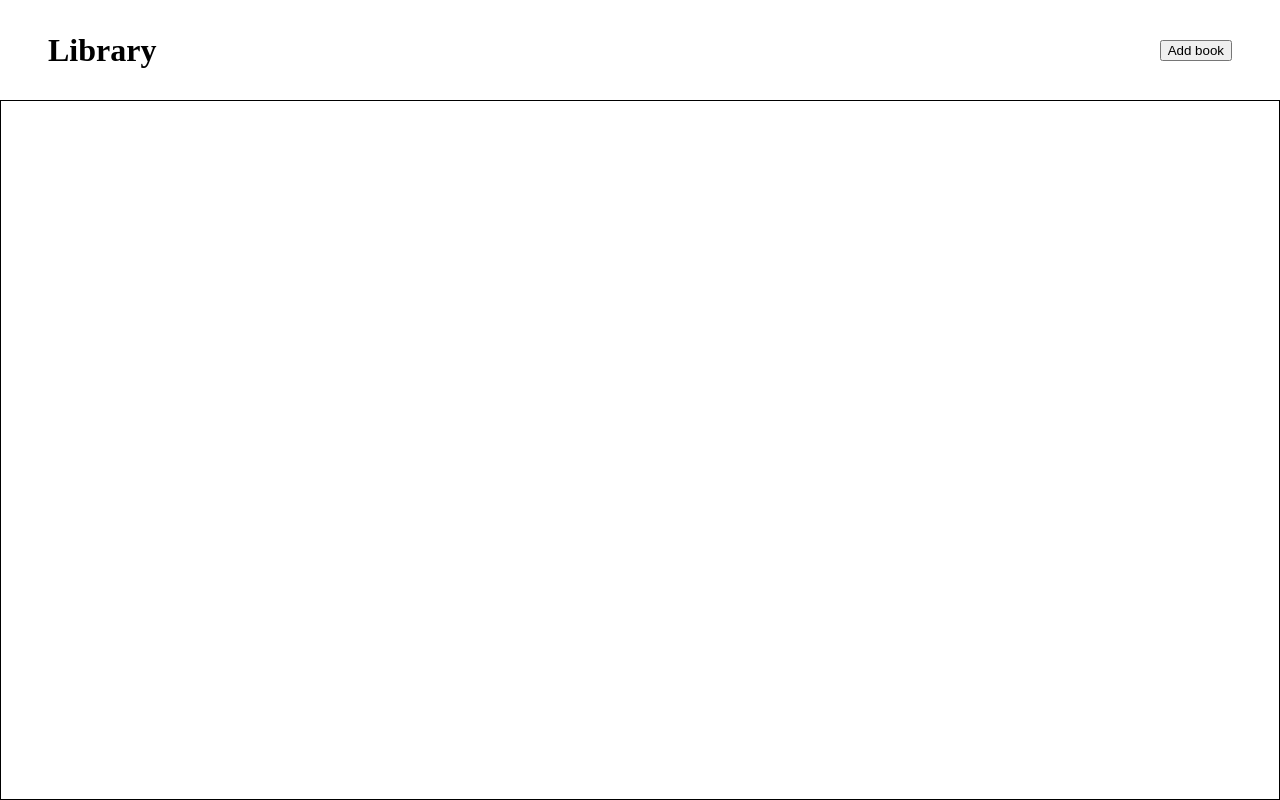
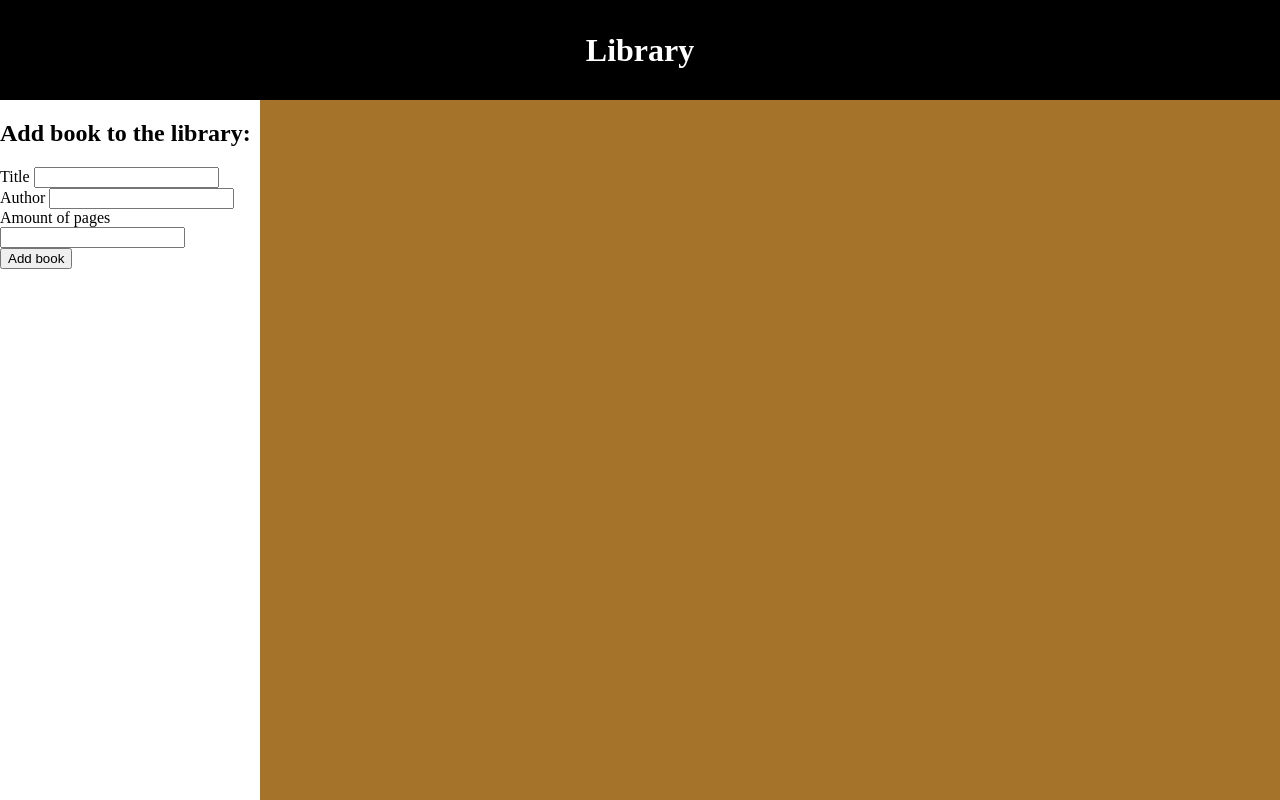
Before and after one commit to swos13/library, a plain HTML site: page index.html in a window 1280 px wide. Drawn offline with Linux system fonts and the light colour scheme.

Commit message:
Add basic layout

```diff
--- a/index.html
+++ b/index.html
@@ -10,8 +10,23 @@
     <script src="script.js"></script>
     <div class="header">
         <h1>Library</h1>
+    </div>
+    <form action="index.html" method="get">
+        <h2>Add book to the library:</h2>
+        <div class="input-row">
+            <label for="title">Title</label>
+            <input type="text" id="title">
+        </div>
+        <div class="input-row">
+            <label for="author">Author</label>
+            <input type="text" id="author">
+        </div>
+        <div class="input-row">
+            <label for="pages">Amount of pages</label>
+            <input type="text" id="pages">
+        </div>
         <button class="add">Add book</button>
-    </div>
+    </form>
     <div class="books-container">
 
     </div>
--- a/script.js
+++ b/script.js
@@ -1,3 +1,4 @@
+const addButton = document.querySelector(".add");
 const library = [];
 
 function Book(name, author, pages){
@@ -9,3 +10,7 @@ function Book(name, author, pages){
 function addBookToLibrary(book){
     library.push(book);
 }
+
+addButton.addEventListener("click", () => {
+    let form = document.createElement("form");
+})
--- a/style.css
+++ b/style.css
@@ -3,18 +3,28 @@ body {
     height: 100vh;
     padding: 0;
     margin: 0;
+
     display: grid;
-    grid-template-rows: 100px 1fr;
+    grid-template: 100px 8fr 2fr / 260px 1fr;
+    grid-template-areas: "header header"
+                         "form books"
+                         ". books";
 }
 
 .header {
+    color: white;
+    background-color: black;
+    grid-area: header;
     display: flex;
-    justify-content: space-between;
     align-items: center;
-    padding-left: 48px;
-    padding-right: 48px;
+    justify-content: center;
+}
+
+form {
+    grid-area: form;
 }
 
 .books-container {
-    border: 1px solid black;
+    background-color: rgb(165, 116, 42);
+    grid-area: books;
 }
```
